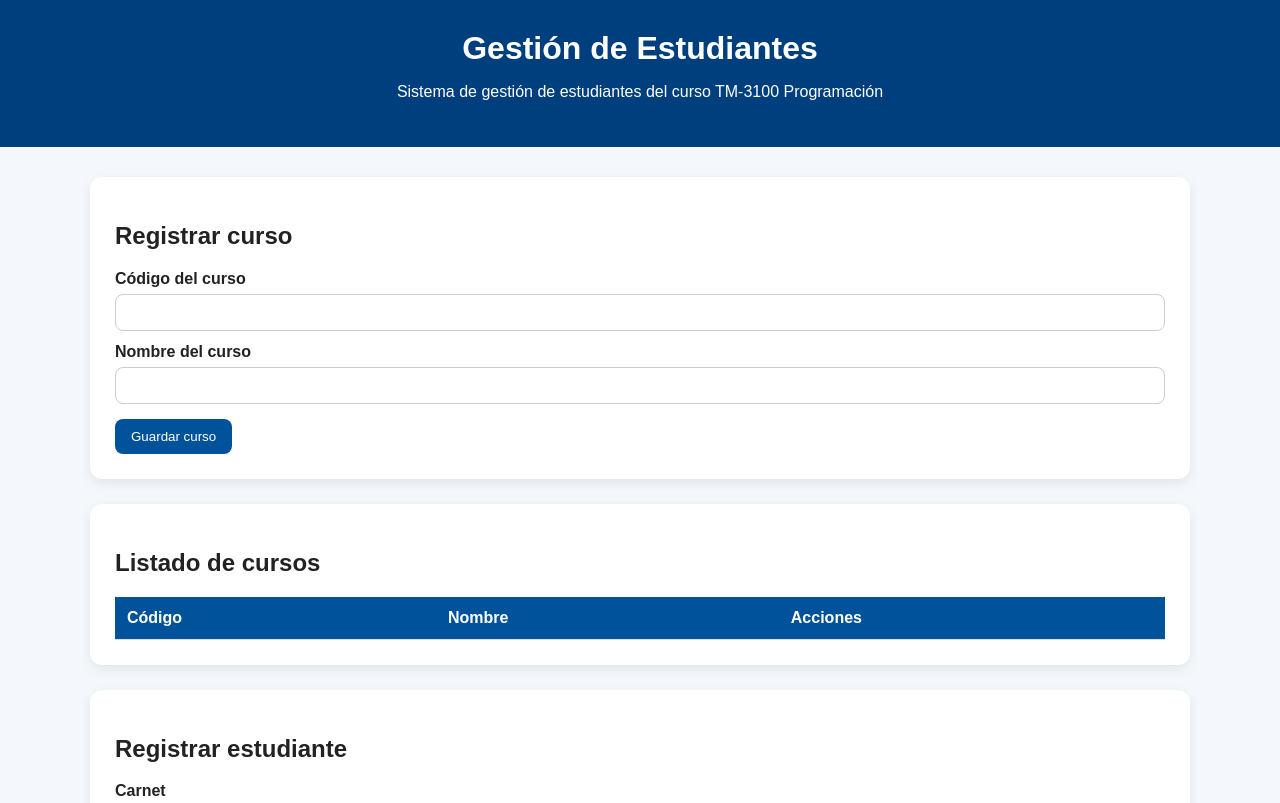
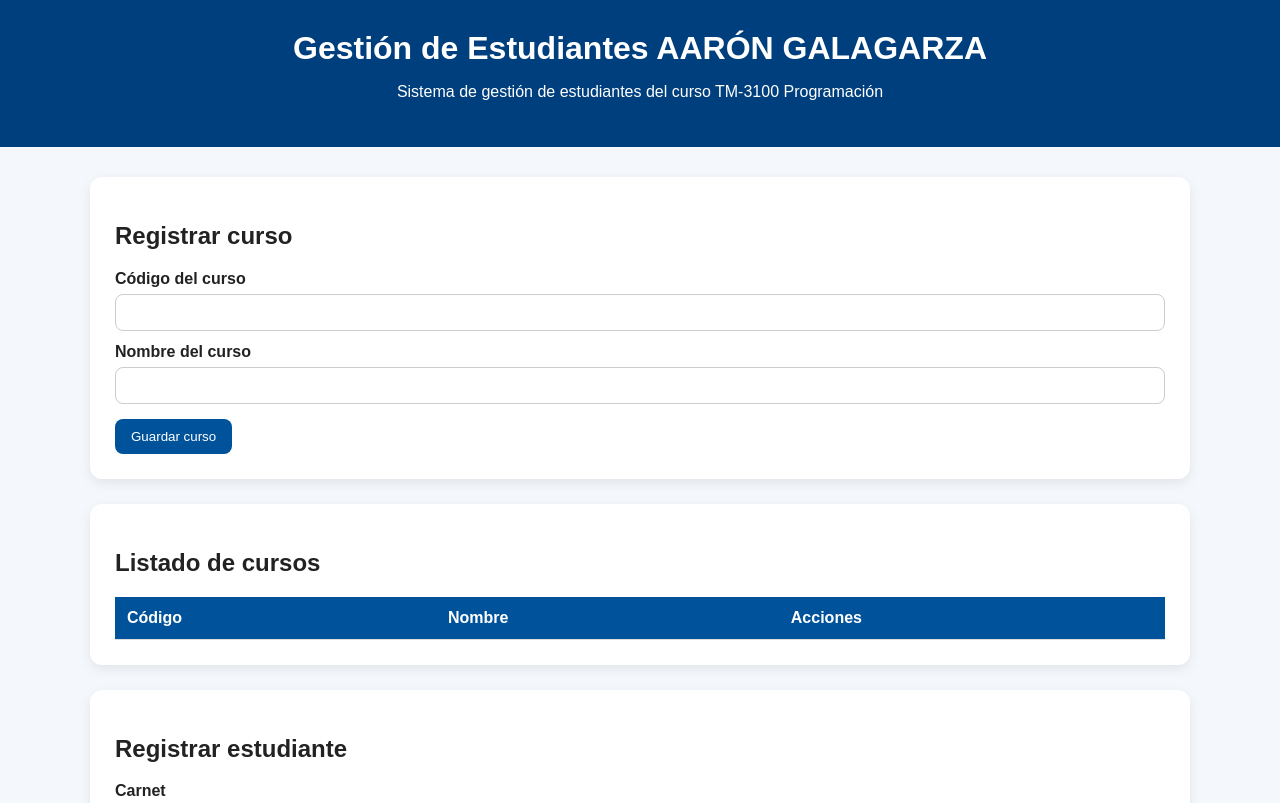
Before and after one commit to galagarza1986/students_system_frontend, a plain HTML site: page index.html in a window 1280 px wide. Shown: the top 803 px of the page. Drawn offline with Linux system fonts and the light colour scheme; no server answers.

Commit message:
Cambio en el titulo

```diff
--- a/index.html
+++ b/index.html
@@ -10,7 +10,7 @@
 <body>
 
     <header>
-        <h1>Gestión de Estudiantes</h1>
+        <h1>Gestión de Estudiantes AARÓN GALAGARZA</h1>
         <p>Sistema de gestión de estudiantes del curso TM-3100 Programación</p>
     </header>
 
```
